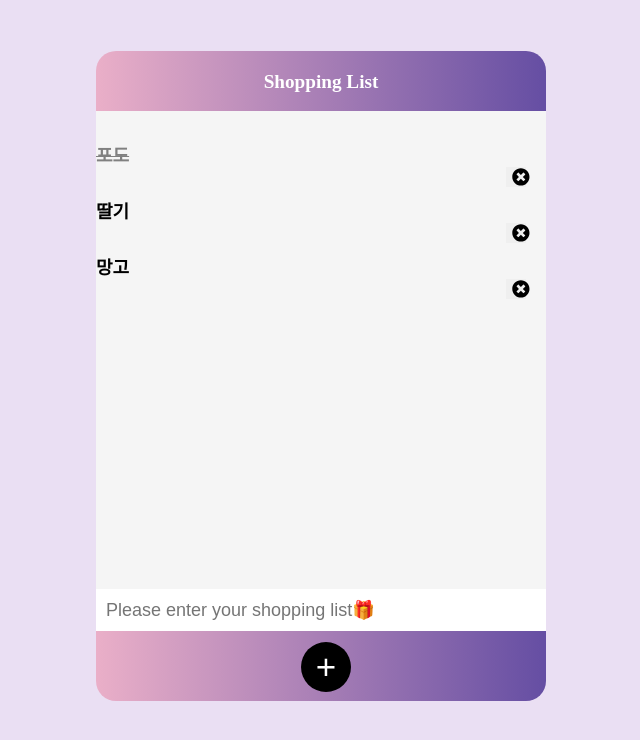
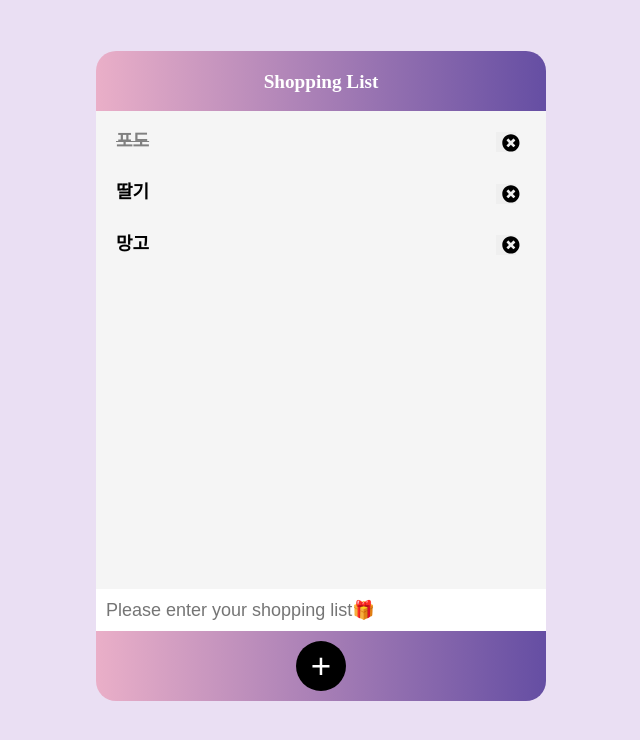
Before and after one commit to kwonena/Shopping-list, a React (Create React App) app in the folder ver_React/: page / in a window 1280 px wide. Shown: the top 740 px of the page, without its empty margins (319-959 px from the left). Built offline with nearby package versions, Linux system fonts and the light colour scheme; a web font is replaced by a local one.

Commit message:
Style : text와 deleteBtn 나란히 있게끔 수정, addBtn 위치 고정

```diff
--- a/ver_React/src/app.css
+++ b/ver_React/src/app.css
@@ -53,7 +53,6 @@ button {
 }
 
 .addBtn {
-    position: absolute;
     border: none;
     border-radius: 50px;
     width: 50px;
@@ -64,6 +63,9 @@ button {
     text-align: center;
     margin-top: 363px;
     cursor: pointer;
+    position: absolute;
+    bottom: -60px;
+    left: 200px;
 }
 
 .textBox {
@@ -85,8 +87,8 @@ button {
     font-size: large;
     font-weight: bolder;
     list-style: none;
-    padding-top: 15px;
     display: block;
+    margin: 10px 20px;
 }
 
 .listText {
@@ -96,13 +98,13 @@ button {
     font-weight: bolder;
     list-style: none;
     padding-top: 15px;
-    display: block;
+    display: inline-block;
+    width: 380px;
 }
 
 .deleteBtn {
     cursor: pointer;
-    float: right;
-    margin-right: 20px;
+    margin-right: 0px;
     width: 20px;
     height: 20px;
     transition: transform 300ms ease-in;
```
